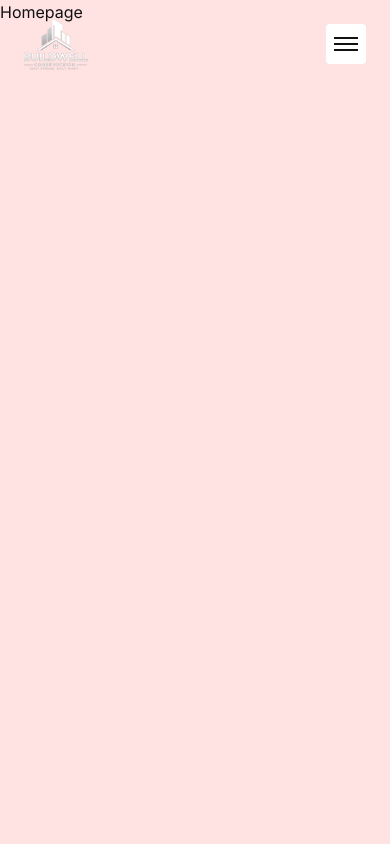
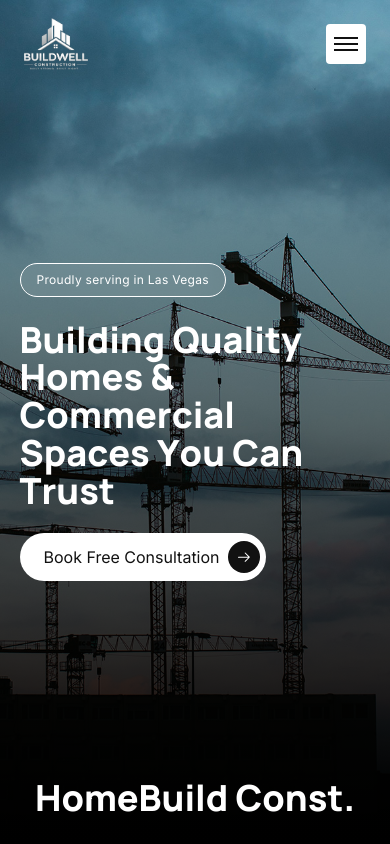
Before and after one commit to dipanjonroy/homebuild, a Next.js app: page / in a window 390 px wide. Built offline with nearby package versions, Linux system fonts and the light colour scheme.

Commit message:
Home hero section: animation added and made it responsive

```diff
--- a/src/app/(public)/layout.tsx
+++ b/src/app/(public)/layout.tsx
@@ -0,0 +1,22 @@
+import Header from "@/components/layouts/header";
+import type { Metadata } from "next";
+
+export const metadata: Metadata = {
+  title:
+    "HomeBuild Construction | Residential & Commercial Construction Services",
+  description:
+    "HomeBuild Construction delivers high-quality residential and commercial construction, remodeling, renovations, and custom building solutions. We combine expert craftsmanship, transparent communication, and reliable project management to bring your vision to life.",
+};
+
+export default function SiteLayout({
+  children,
+}: {
+  children: React.ReactNode;
+}) {
+  return (
+    <>
+      <Header />
+      <main>{children}</main>
+    </>
+  );
+}
--- /dev/null
+++ b/src/app/(public)/page.tsx
@@ -0,0 +1,9 @@
+import HomeHeroSection from "@/components/sections/homepage/HomeHeroSection";
+
+export default function Homepage (){
+  return (
+    <>
+      <HomeHeroSection/>
+    </>
+  )
+}
--- a/src/app/globals.css
+++ b/src/app/globals.css
@@ -30,6 +30,9 @@ body {
 }
 
 /* Typography */
+@utility heading {
+  font-family: var(--font-heading)
+}
 @utility white-text {
   @apply text-(--color-background);
 }
@@ -39,10 +42,10 @@ body {
 
 /* Border color */
 @utility white-border {
-  @apply text-(--color-background);
+  @apply border-(--color-background);
 }
 @utility black-border {
-  @apply text-(--color-foreground);
+  @apply border-(--color-foreground);
 }
 
 
@@ -65,3 +68,8 @@ body {
 @utility flex-start {
   @apply flex items-start justify-start
 }
+
+/* Width */
+@utility site-container {
+  @apply w-[90%] max-w-360 mx-auto
+}
--- a/src/app/layout.tsx
+++ b/src/app/layout.tsx
@@ -1,7 +1,5 @@
 import { Manrope, Inter } from "next/font/google";
 import "./globals.css";
-import type { Metadata } from "next";
-import Header from "@/components/layouts/header";
 import ModalLayout from "@/components/modals/ModalLayout";
 
 const interFont = Inter({
@@ -16,13 +14,6 @@ const manropeFont = Manrope({
   weight: ["400", "500", "600", "800"],
 });
 
-export const metadata: Metadata = {
-  title:
-    "HomeBuild Construction | Residential & Commercial Construction Services",
-  description:
-    "HomeBuild Construction delivers high-quality residential and commercial construction, remodeling, renovations, and custom building solutions. We combine expert craftsmanship, transparent communication, and reliable project management to bring your vision to life.",
-};
-
 export default function RootLayout({
   children,
 }: Readonly<{ children: React.ReactNode }>) {
@@ -32,10 +23,8 @@ export default function RootLayout({
       className={`${interFont.variable} ${manropeFont.variable} antialiased`}
     >
       <body>
-        {/* Header Section */}
-        <Header />
         {children}
-        <ModalLayout/>
+        <ModalLayout />
       </body>
     </html>
   );
--- a/src/app/page.tsx
+++ /dev/null
@@ -1,5 +0,0 @@
-export default function Homepage (){
-  return (
-    <div className="w-full h-svh bg-red-100">Homepage</div>
-  )
-}
--- /dev/null
+++ b/src/components/animations/HomeHeroAnimation.tsx
@@ -0,0 +1,63 @@
+"use client";
+
+import gsap from "gsap";
+import { useGSAP } from "@gsap/react";
+import { useRef } from "react";
+
+export default function HomeHeroAnimation({
+  children,
+}: {
+  children: React.ReactNode;
+}) {
+  const contentRef = useRef<HTMLDivElement>(null);
+
+  useGSAP(
+    () => {
+      if (!contentRef.current) return;
+
+      const tl = gsap.timeline();
+
+      tl.from(".hero-badge", {
+        y: 80,
+        opacity: 0,
+        duration: 1,
+        ease: "power3.out",
+      })
+        .from(
+          ".hero-cta",
+          {
+            y: 80,
+            opacity: 0,
+            duration: 1,
+            ease: "power3.out",
+          },
+          "-=0.5",
+        )
+        .from(
+          ".hero-brand-text",
+          {
+            y: 80,
+            opacity: 0,
+            duration: 1,
+            ease: "power3.out",
+          },
+          "-=0.5",
+        );
+
+      gsap.from(".hero-char", {
+        y: 20,
+        filter: "blur(10px)",
+        opacity: 0,
+        duration: 0.4,
+        ease: "power3.out",
+        stagger: 0.03,
+      });
+    },
+    { scope: contentRef },
+  );
+  return (
+    <div ref={contentRef} className="pointer-event-none">
+      {children}
+    </div>
+  );
+}
--- /dev/null
+++ b/src/components/sections/homepage/HomeHeroSection/HeroButton.tsx
@@ -0,0 +1,12 @@
+"use client";
+
+import PrimaryButton from "@/components/ui/buttons/PrimaryButton";
+
+export default function HeroButton() {
+  return (
+    <PrimaryButton
+      btnName="Book Free Consultation"
+      onClick={() => console.log("Click")}
+    />
+  );
+}
--- /dev/null
+++ b/src/components/sections/homepage/HomeHeroSection/index.tsx
@@ -0,0 +1,76 @@
+import Image from "next/image";
+import HeroButton from "./HeroButton";
+import HomeHeroAnimation from "@/components/animations/HomeHeroAnimation";
+
+export default function index() {
+  const heroHeading =
+    "Building Quality Homes & Commercial Spaces You Can Trust";
+  return (
+    <div className="w-full min-h-svh relative overflow-hidden">
+      {/* Background */}
+      <div className="absolute w-full h-full">
+        <div className="relative w-full h-full">
+          <Image
+            src="/Homepage/homepage-hero-image.jpg"
+            alt="Construction undergoing"
+            fill
+            sizes="100vw"
+            className="object-cover object-center"
+          />
+        </div>
+
+        <span className="absolute inset-0 bg-linear-to-t from-black to-transparent" />
+      </div>
+
+      {/* Hero Content */}
+      <HomeHeroAnimation>
+        <div className="relative z-10 h-svh">
+          <div className="site-container relative h-full">
+            {/* Main Content - Center */}
+            <div className="absolute inset-0 flex items-center">
+              <div className="space-y-6 lg:space-y-8">
+                {/* Eyebrow */}
+                <span className="hero-badge inline-block rounded-full border white-border bg-white/10 px-4 py-2 backdrop-blur-md white-text tracking-wide text-xs lg:text-sm">
+                  Proudly serving in Las Vegas
+                </span>
+
+                {/* Heading */}
+                <h1 className="heading hero-heading font-extrabold white-text leading-[1.05] text-[clamp(2.25rem,3.5vw,4.5rem)] w-full max-w-150 xl:max-w-250">
+                  {heroHeading.split(" ").map((word, wordIndex) => (
+                    <span
+                      key={wordIndex}
+                      className="inline-block whitespace-nowrap"
+                    >
+                      {word.split("").map((char, charIndex) => (
+                        <span
+                          key={charIndex}
+                          className="hero-char inline-block"
+                        >
+                          {char}
+                        </span>
+                      ))}
+
+                      {"\u00A0"}
+                    </span>
+                  ))}
+                </h1>
+
+                {/* CTA */}
+                <div className="hero-cta">
+                  <HeroButton />
+                </div>
+              </div>
+            </div>
+
+            {/* Brand Text - Bottom */}
+            <div className="hero-brand-text absolute bottom-0 left-0 w-full overflow-hidden pb-6 lg:pb-1">
+              <span className="block w-full heading font-extrabold white-text whitespace-nowrap leading-tight text-[clamp(2.25rem,9vw,9.5rem)] text-center">
+                HomeBuild Const.
+              </span>
+            </div>
+          </div>
+        </div>
+      </HomeHeroAnimation>
+    </div>
+  );
+}
--- /dev/null
+++ b/src/components/ui/buttons/PrimaryButton.tsx
@@ -0,0 +1,40 @@
+"use client";
+
+import { GoArrowRight } from "react-icons/go";
+
+type MainButtonProps = {
+  btnName: string;
+  variant?: string;
+  onClick: () => void;
+};
+
+export default function PrimaryButton({
+  btnName,
+  variant,
+  onClick,
+}: MainButtonProps) {
+  const btnClass =
+    variant === "black" ? "black-bg white-text" : "white-bg black-text";
+  const iconClass =
+    variant === "black" ? "white-bg black-text" : "black-bg white-text";
+  return (
+    <button
+      className={`${btnClass} ps-6 pe-1.5 py-2 2xl:py-2.5 rounded-full inline-flex-center gap-2 group cursor-pointer`}
+      onClick={onClick}
+    >
+      <span className="relative h-6 overflow-hidden">
+        <span className="block text-base font-medium transition-transform duration-300 ease-in-out group-hover:-translate-y-full">
+          {btnName}
+        </span>
+        <span className="text-base font-medium absolute inset-0 translate-y-full duration-300 ease-in-out group-hover:translate-y-0">
+          {btnName}
+        </span>
+      </span>
+      <span className={`${iconClass} w-8 h-8 flex-center rounded-full`}>
+        {
+          <GoArrowRight className="group-hover:-rotate-45 transition-transform duration-300 ease-in-out" />
+        }
+      </span>
+    </button>
+  );
+}
```
Also changed, not shown: public/Homepage/homepage-hero-image.jpg (added).
